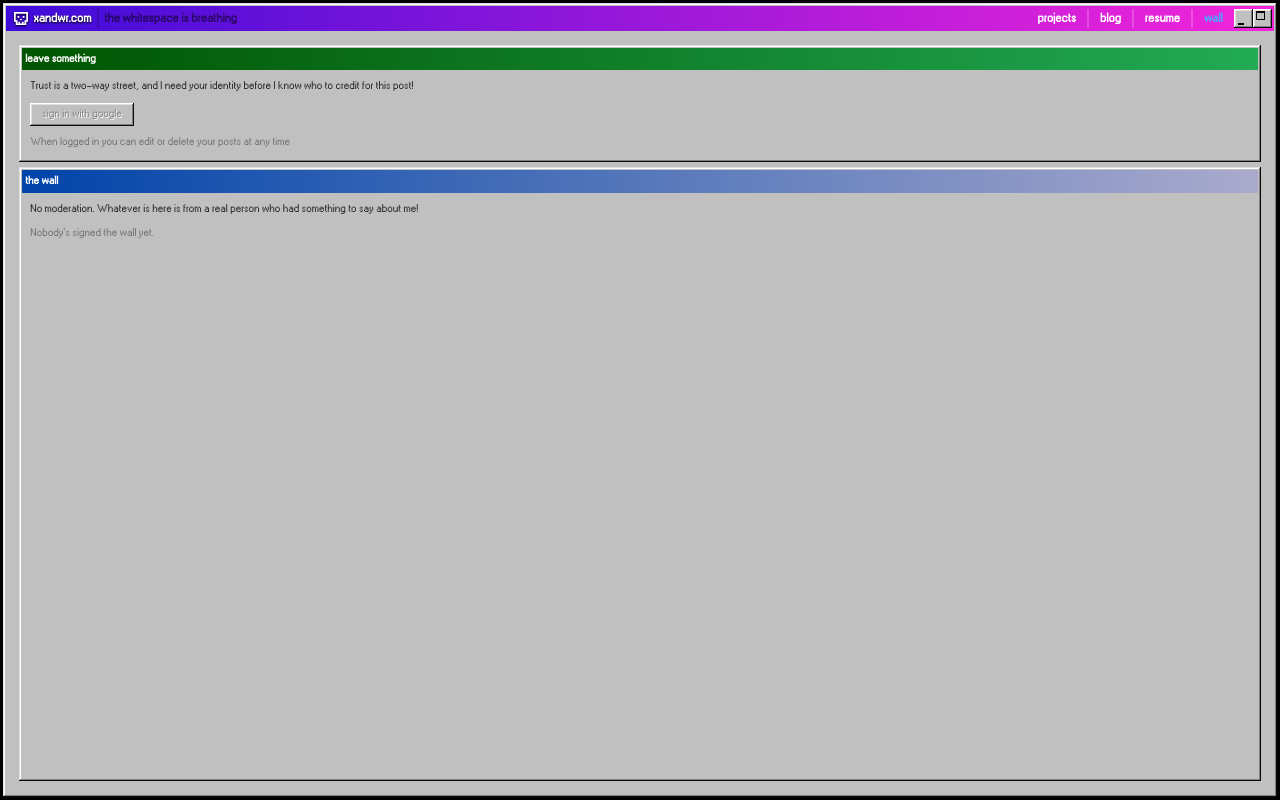
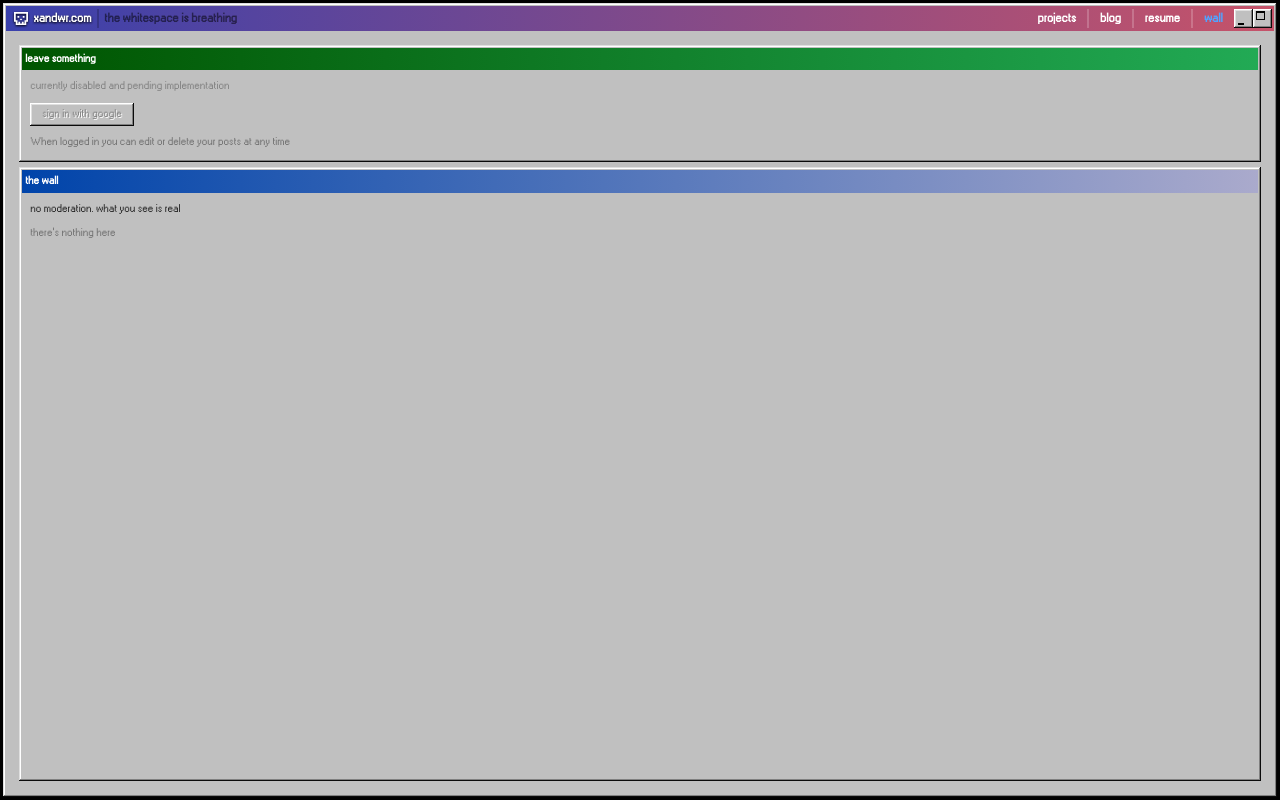
Before and after one commit to xandwr/xandwr, a SvelteKit app: page /wall in a window 1280 px wide. Built offline with nearby package versions, Linux system fonts and the light colour scheme.

Commit message:
Irrational lissajous pattern

```diff
--- a/src/routes/+layout.svelte
+++ b/src/routes/+layout.svelte
@@ -38,15 +38,15 @@
 			// `t` in seconds; the frequencies below are an irrational-ish ratio
 			// so the pattern takes a long while to repeat.
 			const t = now / 1000;
-			const fromHue = (200 + 60 * Math.sin(t * 0.23)) % 360;
-			const toHue = (320 + 60 * Math.sin(t * 0.37 + 1.5)) % 360;
+			const fromHue = (200 + 60 * Math.sin(t * 0.13)) % 360;
+			const toHue = (320 + 60 * Math.sin(t * 0.23 + 1.5)) % 360;
 			titleBar!.style.setProperty(
 				"--title-bar-from",
-				`hsl(${fromHue} 90% 45%)`,
+				`hsl(${fromHue} 50% 45%)`,
 			);
 			titleBar!.style.setProperty(
 				"--title-bar-to",
-				`hsl(${toHue} 90% 55%)`,
+				`hsl(${toHue} 50% 55%)`,
 			);
 			raf = requestAnimationFrame(tick);
 		};
--- a/src/routes/wall/+page.svelte
+++ b/src/routes/wall/+page.svelte
@@ -38,8 +38,8 @@
                 <!-- TODO: post / edit form for the signed-in user -->
                 <p class="m-0 opacity-50">Post box goes here.</p>
             {:else}
-                <p class="m-0 mb-3">
-                    Trust is a two-way street, and I need your identity before I know who to credit for this post!
+                <p class="m-0 mb-3 text-black/33">
+                    currently disabled and pending implementation
                 </p>
 
                 <!-- Inert until the Google OIDC route exists. -->
@@ -59,11 +59,11 @@
         </div>
         <div class="window-body flex-1 overflow-auto">
             <p class="m-0 mb-3">
-                No moderation. Whatever is here is from a real person who had something to say about me!
+                no moderation. what you see is real
             </p>
 
             {#if entries.length === 0}
-                <p class="m-0 opacity-50">Nobody's signed the wall yet.</p>
+                <p class="m-0 opacity-50">there's nothing here</p>
             {:else}
                 <ul class="tree-view">
                     {#each entries as entry (entry.name + entry.createdAt)}
```
